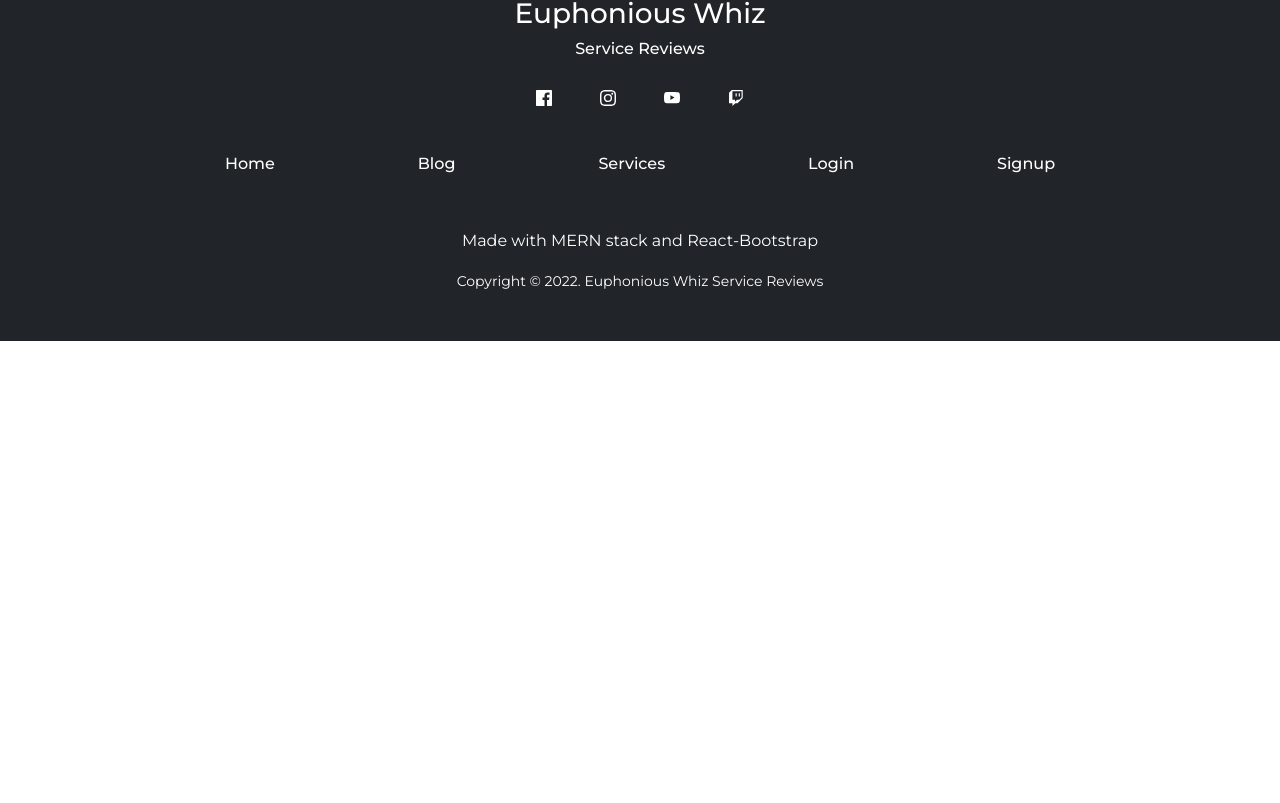
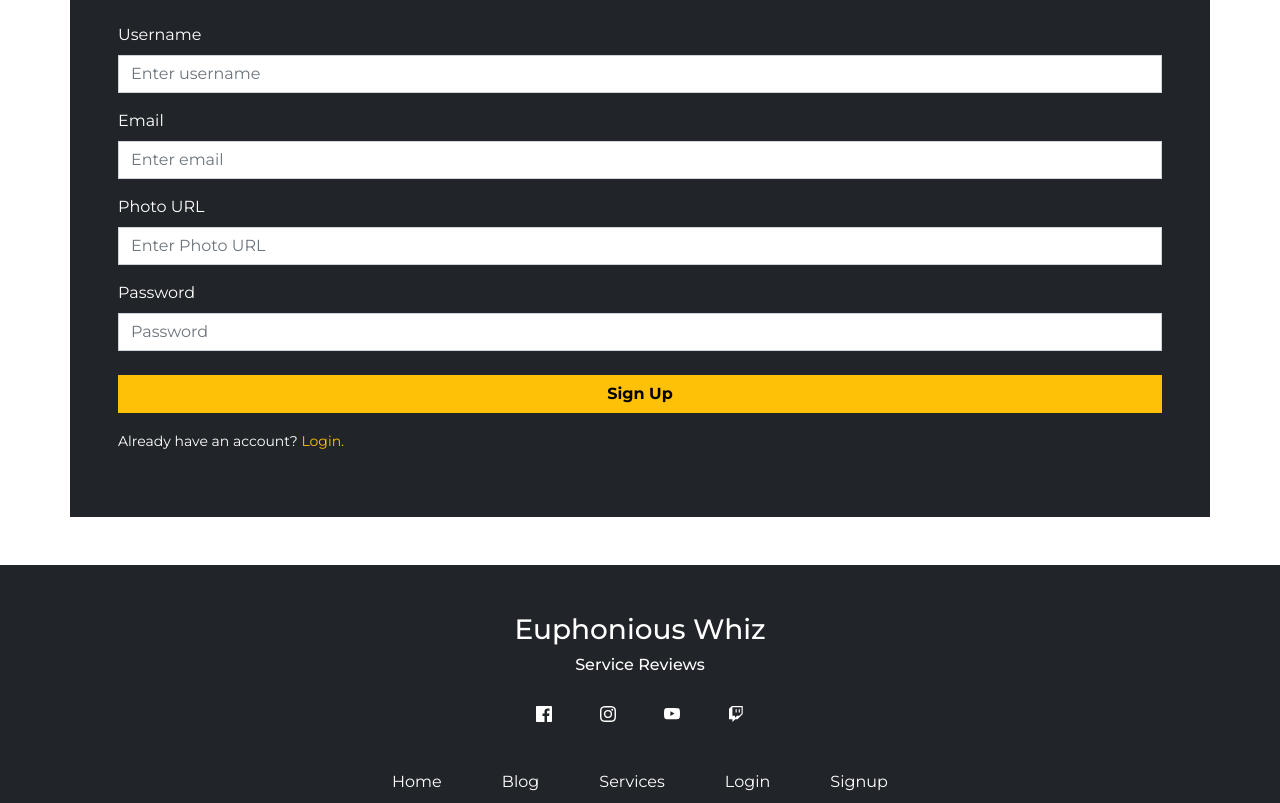
Before and after one commit to farhanhasindipro25/euphonious-whiz-client, a React (Create React App) app: page /signup in a window 1280 px wide. Shown: the part 177-980 px from the top of the page. Before the commit the page ends 800 px from the top, so only its background shows below. Built offline with nearby package versions, Linux system fonts and the light colour scheme.

Commit message:
Signup page added

```diff
--- a/src/Pages/Shared/Footer/Footer.js
+++ b/src/Pages/Shared/Footer/Footer.js
@@ -1,6 +1,7 @@
 import React from "react";
 import { GrFacebook } from "react-icons/gr";
 import { BsInstagram, BsTwitch, BsYoutube } from "react-icons/bs";
+import { Link } from "react-router-dom";
 
 const Footer = () => {
   return (
@@ -15,12 +16,22 @@ const Footer = () => {
         <BsYoutube></BsYoutube>
         <BsTwitch></BsTwitch>
       </div>
-      <div className="d-flex container justify-content-evenly pb-5">
-        <h6 className="text-white">Home</h6>
-        <h6 className="text-white">Blog</h6>
-        <h6 className="text-white">Services</h6>
-        <h6 className="text-white">Login</h6>
-        <h6 className="text-white">Signup</h6>
+      <div className="d-flex container justify-content-evenly mb-5 pb-5 w-50">
+        <Link to="/" className="text-white text-decoration-none">
+          Home
+        </Link>
+        <Link to="/blog" className="text-white text-decoration-none">
+          Blog
+        </Link>
+        <Link to="/services" className="text-white text-decoration-none">
+          Services
+        </Link>
+        <Link to="/login" className="text-white text-decoration-none">
+          Login
+        </Link>
+        <Link to="/signup" className="text-white text-decoration-none">
+          Signup
+        </Link>
       </div>
       <div>
         <p className="text-white text-center pb-3 mb-0">
--- a/src/Pages/Shared/Menubar/Menubar.js
+++ b/src/Pages/Shared/Menubar/Menubar.js
@@ -12,7 +12,7 @@ const Menubar = () => {
         expand="lg"
         bg="dark"
         variant="dark"
-        className="py-5"
+        className="py-4"
       >
         <Container>
           <Link
@@ -23,7 +23,7 @@ const Menubar = () => {
           </Link>
           <Navbar.Toggle aria-controls="responsive-navbar-nav" />
           <Navbar.Collapse id="responsive-navbar-nav">
-            <Nav className="ms-auto">
+            <Nav className="ms-auto d-flex align-items-center">
               <Link
                 to="/"
                 className="text-decoration-none fw-semibold text-white mx-5"
@@ -44,7 +44,7 @@ const Menubar = () => {
               </Link>
               <Link
                 to="/login"
-                className="text-decoration-none fw-semibold text-white ms-5"
+                className="text-decoration-none fw-semibold text-dark bg-light p-3 ms-5"
               >
                 Login
               </Link>
--- a/src/Pages/Shared/UserRegistration/Signup.js
+++ b/src/Pages/Shared/UserRegistration/Signup.js
@@ -1,9 +1,72 @@
-import React from 'react';
+import React from "react";
+import Button from "react-bootstrap/Button";
+import Form from "react-bootstrap/Form";
+import { Link } from "react-router-dom";
+import { FcGoogle } from "react-icons/fc";
 
 const Signup = () => {
     return (
         <div>
-
+            <div className="container mt-5 mb-5 pb-5 pt-5 bg-dark rounded-0 p-5">
+        <div>
+          <Form>
+            <Form.Group className="mb-3" controlId="formBasicName">
+              <Form.Label className="text-white">Username</Form.Label>
+              <Form.Control
+                type="text"
+                placeholder="Enter username"
+                className="rounded-0"
+                required
+              />
+            </Form.Group>
+            <Form.Group className="mb-3" controlId="formBasicEmail">
+              <Form.Label className="text-white">Email</Form.Label>
+              <Form.Control
+                type="email"
+                placeholder="Enter email"
+                className="rounded-0"
+                required
+              />
+            </Form.Group>
+            <Form.Group className="mb-3" controlId="formBasicPhoto">
+              <Form.Label className="text-white">Photo URL</Form.Label>
+              <Form.Control
+                type="text"
+                placeholder="Enter Photo URL"
+                className="rounded-0"
+                required
+              />
+            </Form.Group>
+            <Form.Group className="mb-3" controlId="formBasicPassword">
+              <Form.Label className="text-white">Password</Form.Label>
+              <Form.Control
+                type="password"
+                placeholder="Password"
+                className="rounded-0"
+                required
+              />
+            </Form.Group>
+            <Button
+              variant="warning"
+              className="mx-auto d-block w-100 rounded-0 fw-bold mt-4"
+              type="submit"
+            >
+              Sign Up
+            </Button>
+            <p className="text-white pt-3">
+              <small>
+                Already have an account?{" "}
+                <Link
+                  to="/login"
+                  className="text-decoration-none text-warning"
+                >
+                  Login.
+                </Link>
+              </small>
+            </p>
+          </Form>
+        </div>
+      </div>
         </div>
     );
 };
```
